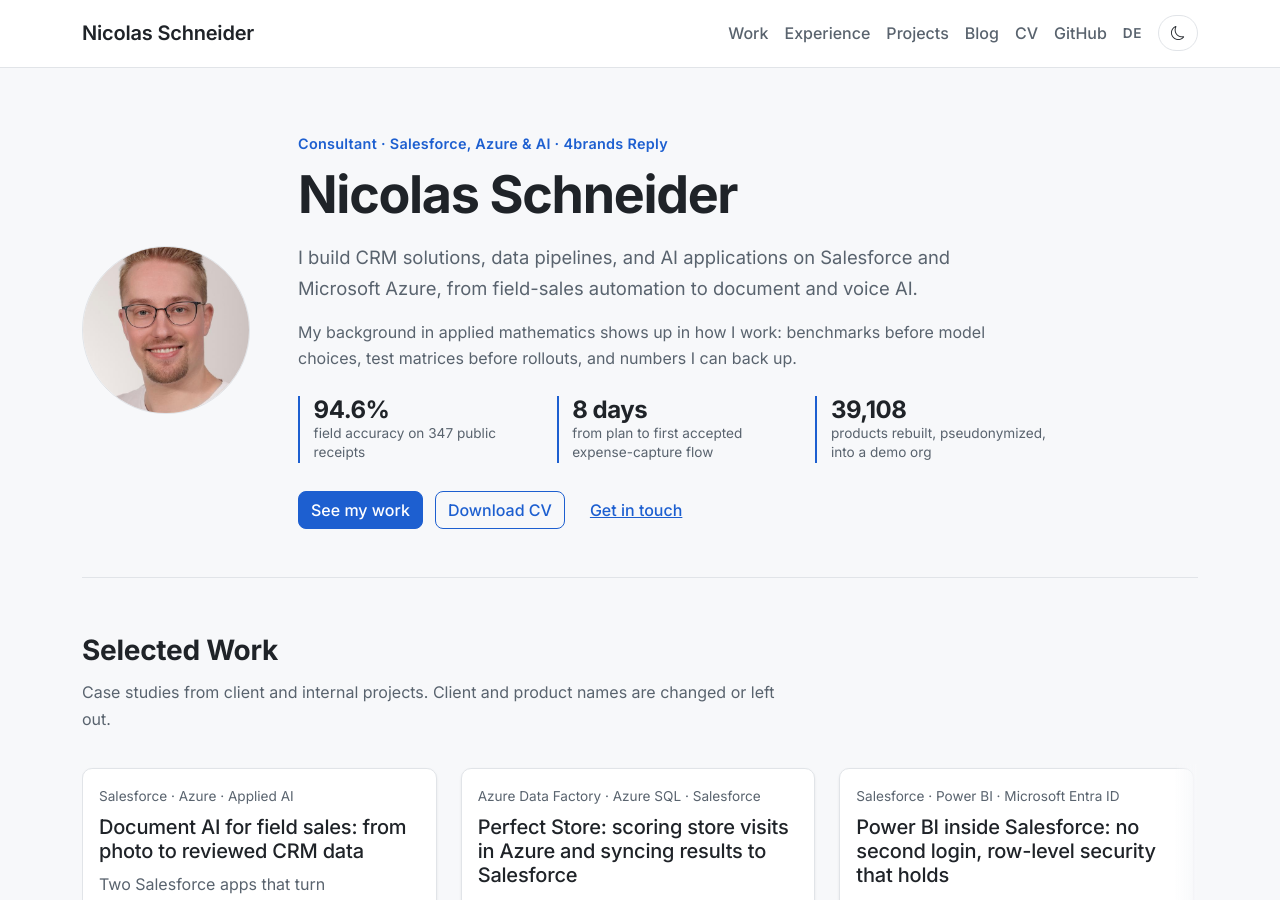
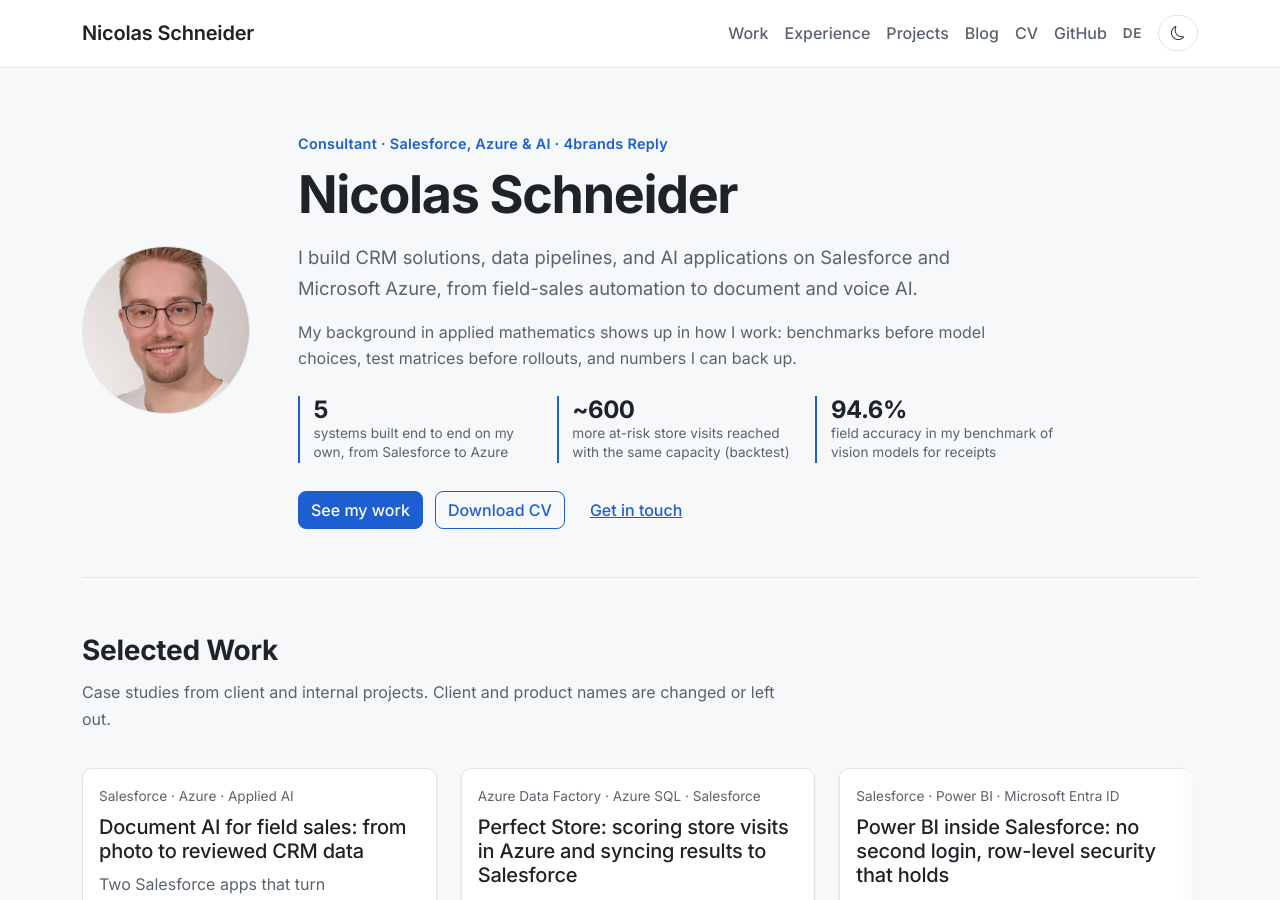
Before and after one commit to Nicolas2912/Nicolas2912.github.io, a Jekyll site: the page built from index.html, in a window 1280 px wide and 900 px high. Built offline with Jekyll 4.4.1, drawn with Linux system fonts in a browser that asks for light colours.

Commit message:
Update homepage key numbers
Show ownership, impact and rigor: five systems built end to end, ~600
more at-risk store visits reached in a backtest, and the 94.6% field
accuracy reframed as my own model benchmark. English and German.

Co-Authored-By: Claude Opus 5.5 <noreply@anthropic.com>

```diff
--- a/_data/i18n.yml
+++ b/_data/i18n.yml
@@ -28,12 +28,12 @@ en:
     sub: "My background in applied mathematics shows up in how I work: benchmarks before model choices, test matrices before rollouts, and numbers I can back up."
     stats_label: "Selected results"
     stats:
+      - value: "5"
+        label: "systems built end to end on my own, from Salesforce to Azure"
+      - value: "~600"
+        label: "more at-risk store visits reached with the same capacity (backtest)"
       - value: "94.6%"
-        label: "field accuracy on 347 public receipts"
-      - value: "8 days"
-        label: "from plan to first accepted expense-capture flow"
-      - value: "39,108"
-        label: "products rebuilt, pseudonymized, into a demo org"
+        label: "field accuracy in my benchmark of vision models for receipts"
     btn_work: "See my work"
     btn_cv: "Download CV"
     btn_contact: "Get in touch"
@@ -130,12 +130,12 @@ de:
     sub: "Mein Hintergrund in angewandter Mathematik prägt meine Arbeitsweise: Benchmarks vor der Modellwahl, Testmatrizen vor dem Rollout und Zahlen, die ich belegen kann."
     stats_label: "Ausgewählte Ergebnisse"
     stats:
+      - value: "5"
+        label: "Systeme eigenständig von Anfang bis Ende gebaut – von Salesforce bis Azure"
+      - value: "ca. 600"
+        label: "zusätzliche Risikobesuche bei gleicher Kapazität erreicht (Backtest)"
       - value: "94,6 %"
-        label: "Feldgenauigkeit auf 347 öffentlichen Belegen"
-      - value: "8 Tage"
-        label: "vom Plan bis zum ersten abgenommenen Spesen-Workflow"
-      - value: "39.108"
-        label: "Produkte pseudonymisiert in eine Demo-Org übernommen"
+        label: "Feldgenauigkeit in meinem Benchmark von Vision-Modellen für Belege"
     btn_work: "Zu meinen Projekten"
     btn_cv: "Lebenslauf herunterladen"
     btn_contact: "Kontakt aufnehmen"
```
